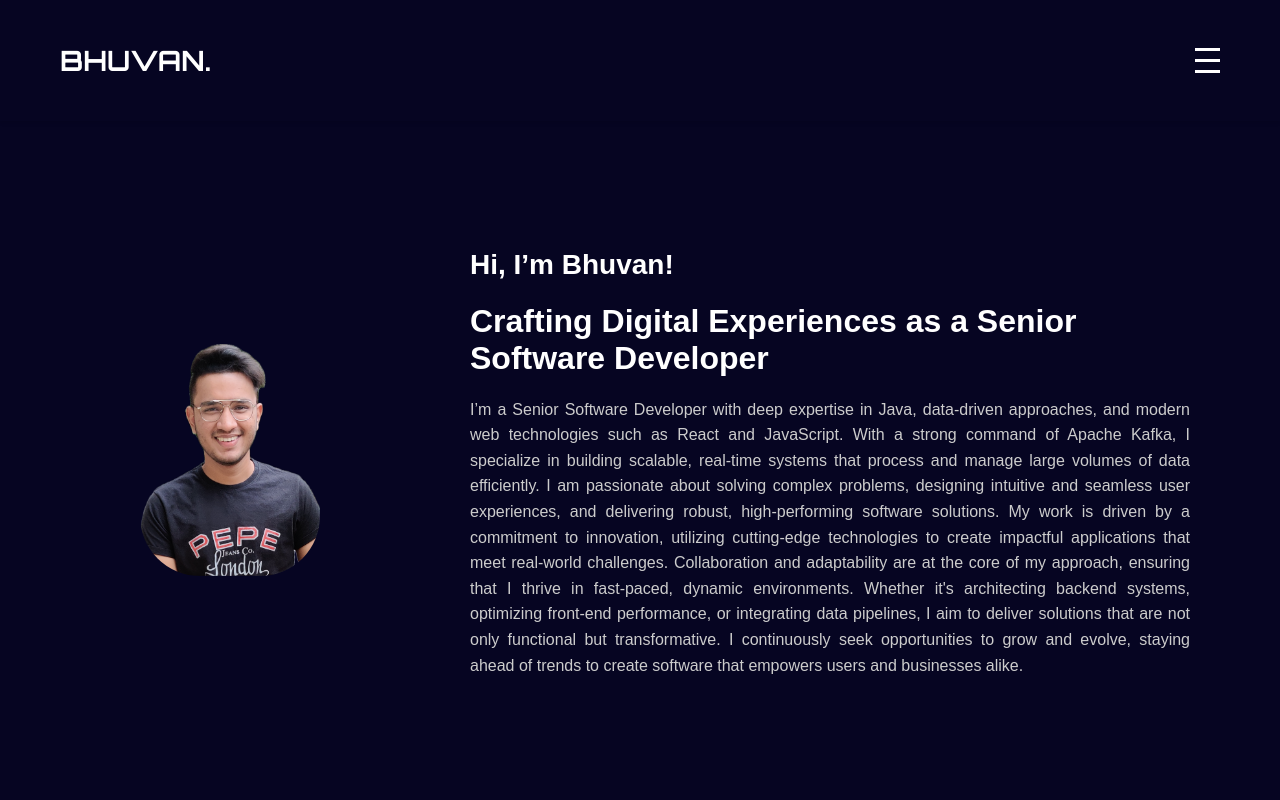
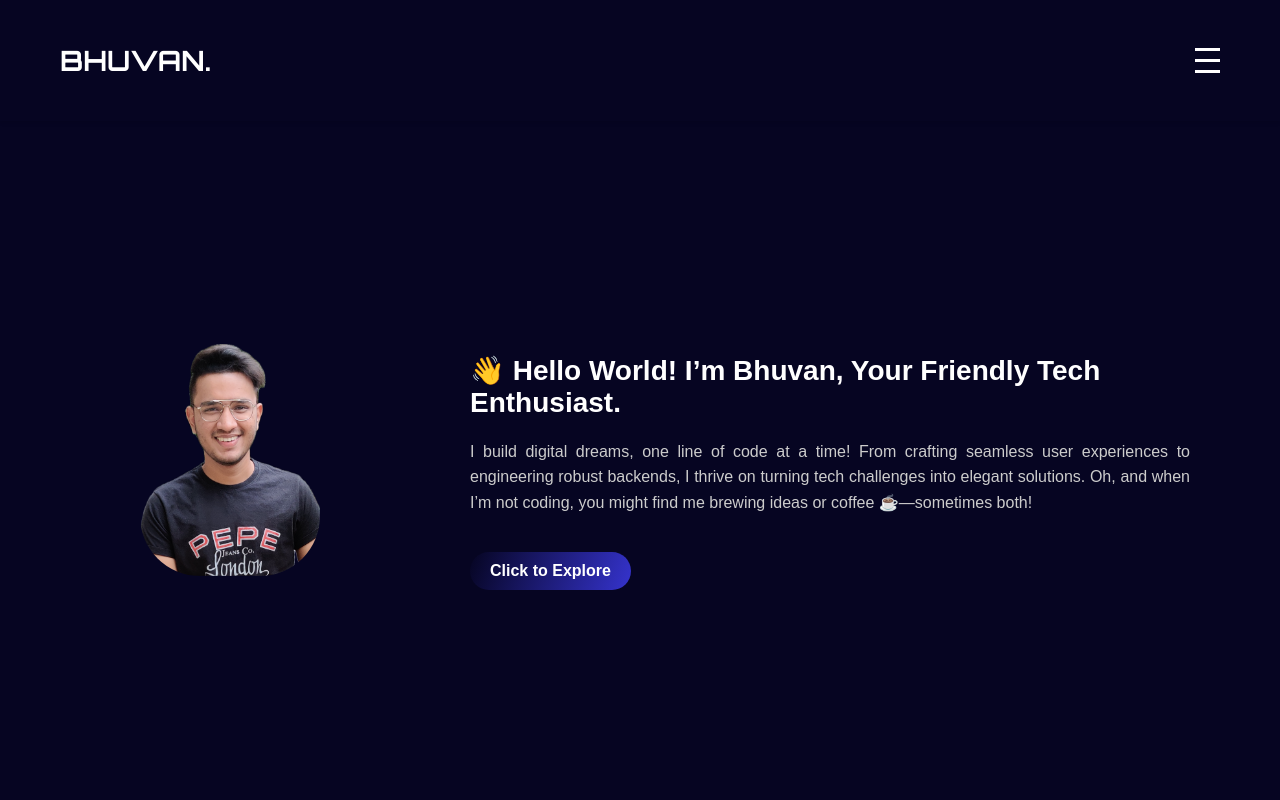
Before and after one commit to BhuvanDamodar/bhuvan-portfolio, a React (Create React App) app: page / in a window 1280 px wide. Shown: the top 800 px of the page. Built offline with nearby package versions, Linux system fonts and the light colour scheme; no server answers.

Commit message:
fix(code): home section changes

```diff
--- a/src/components/Home.jsx
+++ b/src/components/Home.jsx
@@ -1,19 +1,38 @@
-import React from 'react';
+import React, { useState } from 'react';
 import './styles/Home.css';
 import myPicture from '../resources/photos/bhuvan-photo.png';
 
 const Home = () => {
+  const [showStory, setShowStory] = useState(false);
+
+  const handleExploreClick = () => {
+    setShowStory(!showStory);
+  };
+
   return (
-    <div id='home' className="home-container">
+    <div id="home" className="home-container">
       <div className="home-image-container">
         <img src={myPicture} alt="Bhuvan" className="home-image" />
       </div>
       <div className="home-description">
-        <h2>Hi, I’m Bhuvan!</h2>
-        <h1>Crafting Digital Experiences as a Senior Software Developer</h1>
+        <h2>👋 Hello World! I’m Bhuvan, Your Friendly Tech Enthusiast.</h2>
         <p>
-        I’m a Senior Software Developer with deep expertise in Java, data-driven approaches, and modern web technologies such as React and JavaScript. With a strong command of Apache Kafka, I specialize in building scalable, real-time systems that process and manage large volumes of data efficiently. I am passionate about solving complex problems, designing intuitive and seamless user experiences, and delivering robust, high-performing software solutions. My work is driven by a commitment to innovation, utilizing cutting-edge technologies to create impactful applications that meet real-world challenges. Collaboration and adaptability are at the core of my approach, ensuring that I thrive in fast-paced, dynamic environments. Whether it's architecting backend systems, optimizing front-end performance, or integrating data pipelines, I aim to deliver solutions that are not only functional but transformative. I continuously seek opportunities to grow and evolve, staying ahead of trends to create software that empowers users and businesses alike.
+          I build digital dreams, one line of code at a time! From crafting seamless user experiences to engineering robust backends, I thrive on turning tech challenges into elegant solutions. Oh, and when I’m not coding, you might find me brewing ideas or coffee ☕—sometimes both!
         </p>
+        <button className="explore-button" onClick={handleExploreClick}>
+          {showStory ? "Hide My Story" : "Click to Explore"}
+        </button>
+        {showStory && (
+          <div className="mini-bio-story">
+            From Python-powered beginnings in college to designing sleek project setups,
+            I’ve always found joy in solving problems—fast and efficiently. The suspense?
+            My journey recently took a surprising turn as I packed my bags and set course
+            for Germany to pursue a master’s degree! When I’m not coding or setting up my
+            next project, you’ll probably find me dreaming up creative tech ideas or building
+            the perfect workspace. Approachable and curious, I love connecting with people as
+            much as I love debugging code!
+          </div>
+        )}
       </div>
     </div>
   );
--- a/src/components/styles/Contact.css
+++ b/src/components/styles/Contact.css
@@ -6,6 +6,7 @@
   margin: 0 auto;
   text-align: center;
   margin-top: 10vh;
+  margin-bottom: 5vh;
 }
 
 .contact-title {
--- a/src/components/styles/Footer.css
+++ b/src/components/styles/Footer.css
@@ -1,28 +1,34 @@
 /* Styling for Footer Section */
 .footer-section {
-    padding: 40px 0;
+    padding-bottom: 40px;
+    padding-top: 20px;
     color: #fff;
     text-align: center;
+    background-color: black;
   }
 
   .container {
     width: 80%;
     margin: 0 auto;
+    background-color: black;
   }
 
   .footer-content {
     margin-bottom: 20px;
+    background-color: black;
   }
 
   .footer-name {
     font-size: 24px;
     font-weight: bold;
     margin-bottom: 10px;
+    background-color: black;
   }
 
   .footer-contact {
     font-size: 16px;
     margin-bottom: 20px;
+    background-color: black;
   }
 
   .footer-socials {
@@ -32,6 +38,7 @@
     justify-content: center;
     gap: 20px;
     margin-bottom: 20px;
+    background-color: black;
   }
 
   .footer-socials li {
@@ -51,6 +58,7 @@
   .footer-copyright {
     font-size: 14px;
     color: #ccc;
+    background-color: black;
   }
 
   @media (max-width: 768px) {
--- a/src/components/styles/Home.css
+++ b/src/components/styles/Home.css
@@ -62,6 +62,51 @@
   text-align: justify;
 }
 
+/* Styling for the explore button */
+.explore-button {
+  margin-top: 20px;
+  padding: 10px 20px;
+  background: linear-gradient(110deg, #060522, #3533cd); /* Gradient color */
+  color: #fff;
+  font-size: 16px;
+  font-weight: bold;
+  border: none;
+  border-radius: 50px;
+  cursor: pointer;
+  transition: transform 0.3s, background-color 0.3s;
+}
+
+.explore-button:hover {
+  transform: scale(1.1);
+  background-color: #4a47a3; /* Hover effect */
+}
+
+/* Styling for the mini-bio story */
+.mini-bio-story {
+  margin-top: 20px;
+  padding: 15px;
+  background-color: #0c0c23;
+  color: #ccc;
+  font-size: 16px;
+  line-height: 1.6;
+  border-radius: 10px;
+  animation: fadeIn 0.5s ease-in-out;
+  text-align: justify;
+}
+
+/* Fade-in animation */
+@keyframes fadeIn {
+  from {
+    opacity: 0;
+    transform: translateY(-10px);
+  }
+  to {
+    opacity: 1;
+    transform: translateY(0);
+  }
+}
+
+
 /* Add responsiveness for smaller screens */
 @media (max-width: 1520px) {
   .home-container {
```
